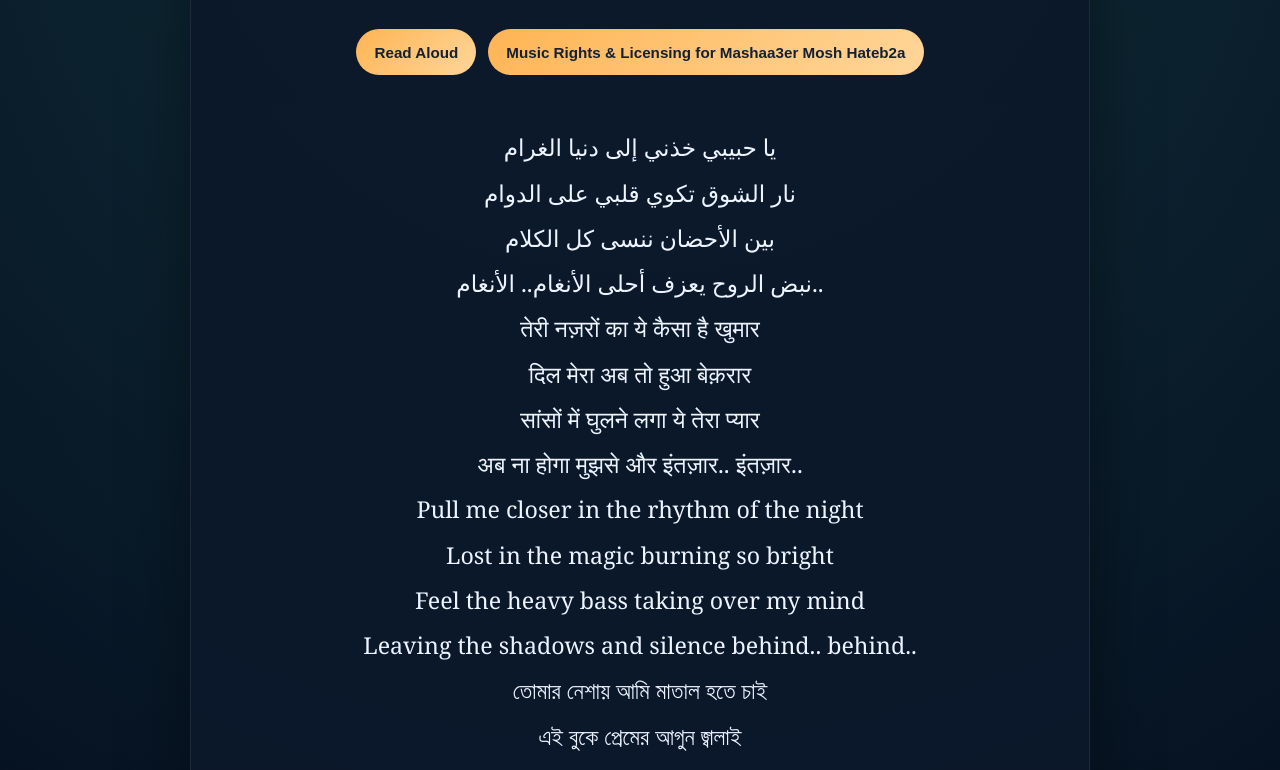
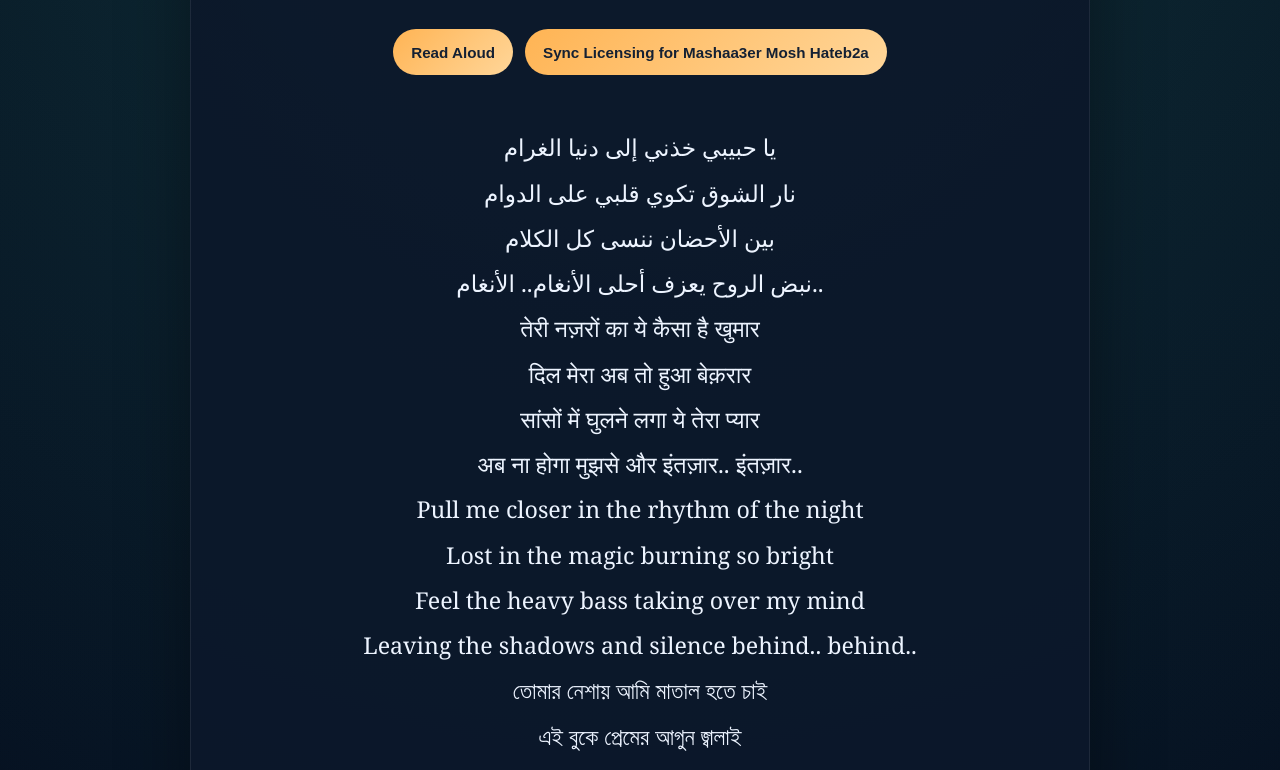
Before and after one commit to ImAbuSayed/mashaa3er-mosh-hateb2a, a plain HTML site: page index.html in a window 1280 px wide. Shown: the part 227-997 px from the top of the page. Drawn offline with Linux system fonts and the light colour scheme.

Commit message:
feat: update song page

```diff
--- a/index.html
+++ b/index.html
@@ -537,7 +537,7 @@
 
         <div class="controls">
             <button class="btn-speak" id="speakBtn" title="Read the lyrics aloud"><span id="speakText">Read Aloud</span></button>
-            <a href="https://music.abusayed.com.bd/Licensing/" class="btn-license" title="Get licensing for this song" target="_blank">Music Rights & Licensing for Mashaa3er Mosh Hateb2a</a>
+            <a href="https://music.abusayed.com.bd/Licensing/" class="btn-license" title="Get licensing for this song" target="_blank">Sync Licensing for Mashaa3er Mosh Hateb2a</a>
 
         </div>
         <br>
```
